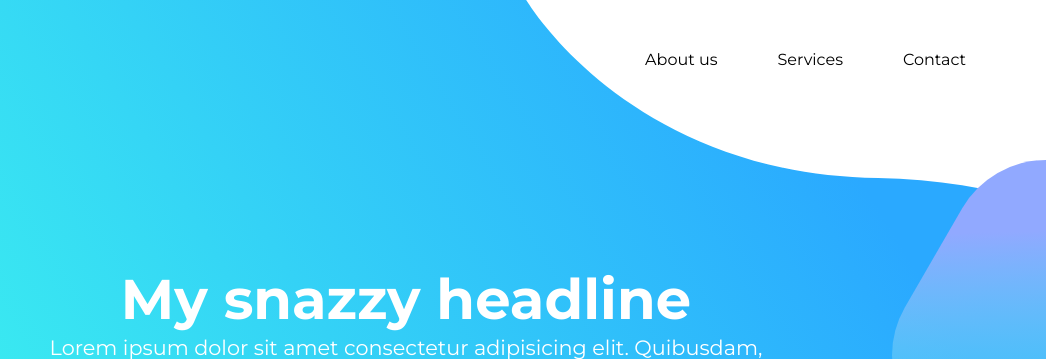
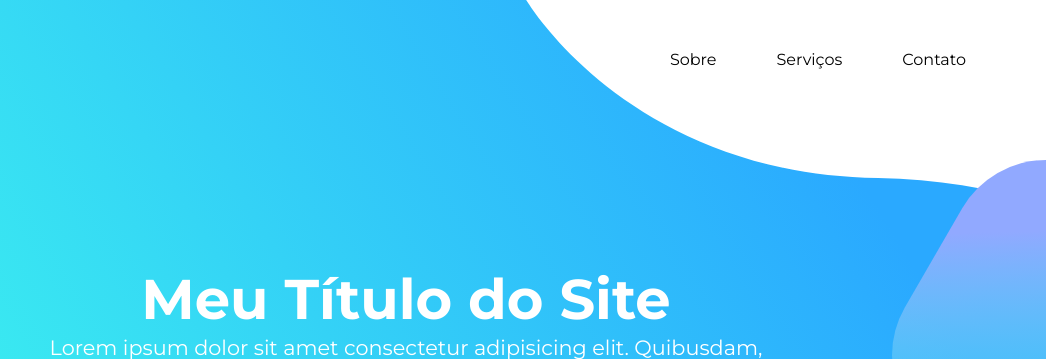
Before and after one commit to Cesar4ugusto/Projeto_bannersvg, a plain HTML site: page index.html in a window 1280 px wide. Shown: the top 359 px of the page, 234-1280 px from the left. Drawn offline with Linux system fonts and the light colour scheme.

Commit message:
Alteração de tradução

```diff
--- a/index.html
+++ b/index.html
@@ -18,14 +18,14 @@
         <a href="#" id="logo"><img src="images/logo.png" alt="image logo" class="logo"></a>
 
         <ul>
-            <li><a href="#">About us</a></li>
-            <li><a href="#">Services</a></li>
-            <li><a href="#">Contact</a></li>
+            <li><a href="#">Sobre</a></li>
+            <li><a href="#">Serviços</a></li>
+            <li><a href="#">Contato</a></li>
         </ul>
     </nav>
 
     <div class="container">
-        <h1>My snazzy headline</h1>
+        <h1>Meu Título do Site</h1>
         <p>Lorem ipsum dolor sit amet consectetur adipisicing elit.
         Quibusdam, quaerat asperiores totam reiciendis laborum provident iure.
         Sequi quisquam beatae quod ducimus eos fuga distinctio, aut animi ab, illum voluptates alias.</p>
```
